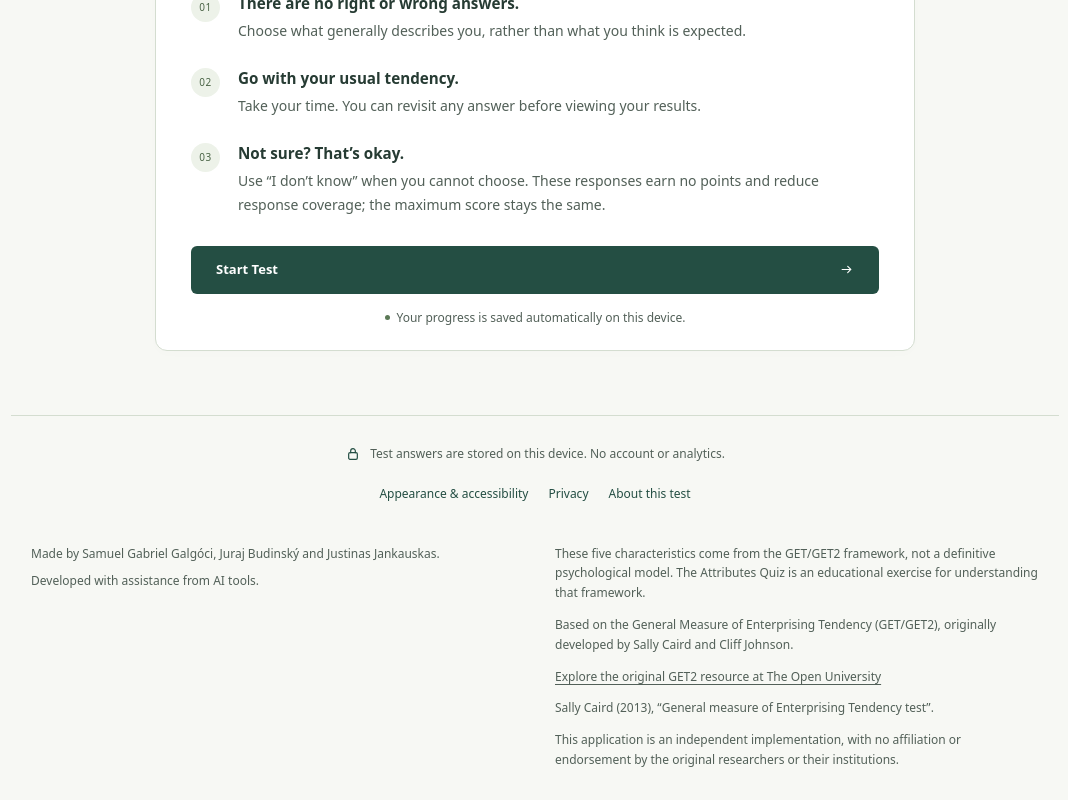
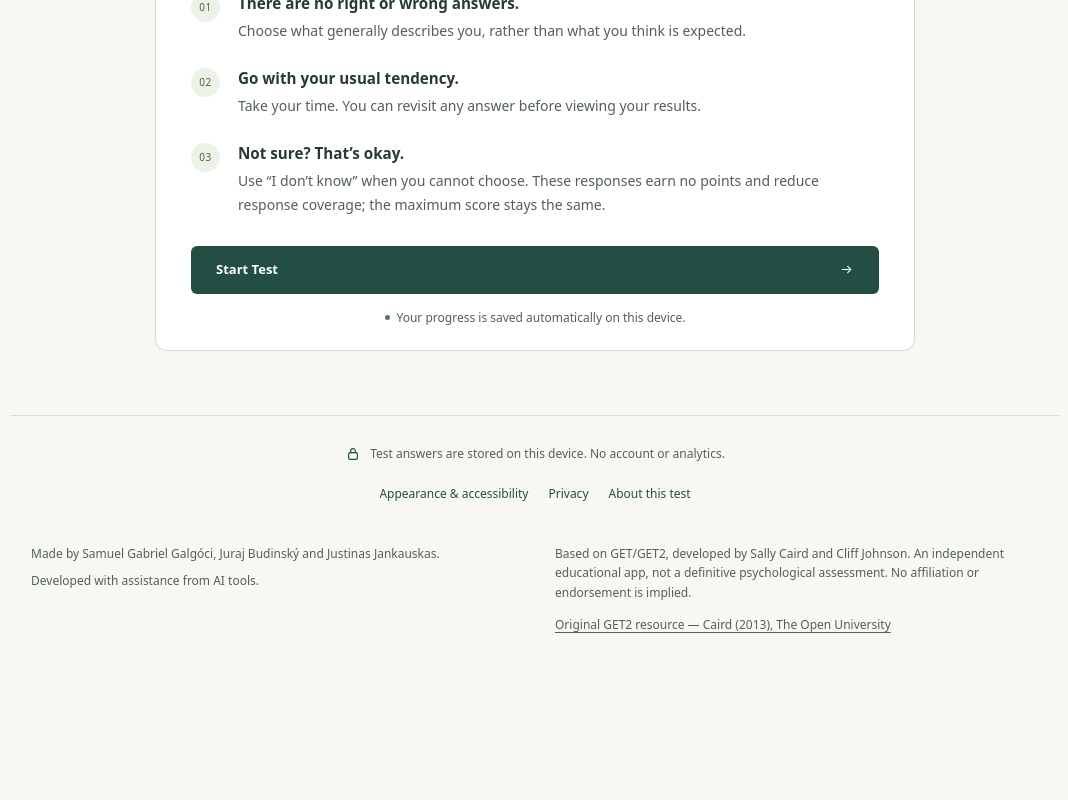
Before and after one commit to SamoGG/Introduction-to-Entrepreneurship, a React (Vite) app: page / in a window 1280 px wide. Shown: the part 640-1440 px from the top of the page, without its empty margins (105-1173 px from the left). After the commit the page ends 1305 px from the top, so only its background shows below. Built offline with nearby package versions, Linux system fonts and the light colour scheme.

Commit message:
footer fixes

```diff
--- a/src/App.tsx
+++ b/src/App.tsx
@@ -359,7 +359,7 @@ export default function App() {
       <p className="footer-credit">{t.madeBy}</p>
       <p className="footer-credit">{t.aiDisclosure}</p>
       </div>
-      <SourceReference language={language} study />
+      <SourceReference language={language} compact />
       </div>
     </footer>
     {panel && <Modal title={panelTitle} closeLabel={t.close} onClose={() => setPanel(null)}>
--- a/src/components/SourceReference.tsx
+++ b/src/components/SourceReference.tsx
@@ -1,11 +1,11 @@
 import { translations } from '../i18n/translations.ts';
 import type { Language } from '../lib/storage.ts';
 
-export function SourceReference({ language, study = false }: { language: Language; study?: boolean }) {
+export function SourceReference({ language, compact = false }: { language: Language; compact?: boolean }) {
   const t = translations[language];
+  if (compact) return <aside className="source-reference"><p>{t.footerSource}</p><p><a href="https://oro.open.ac.uk/5393/" target="_blank" rel="noopener noreferrer">{t.footerSourceLink}</a></p></aside>;
   return <aside className="source-reference">
-    <p>{study ? t.sourceStudy : t.sourceAttribution}</p>
-    {study && <p>{t.sourceAttribution}</p>}
+    <p>{t.sourceAttribution}</p>
     <p><a href="https://oro.open.ac.uk/5393/" target="_blank" rel="noopener noreferrer">{t.sourceLink}</a></p>
     <p>{t.sourceCitation}</p><p>{t.sourceIndependence}</p>
   </aside>;
--- a/src/i18n/translations.ts
+++ b/src/i18n/translations.ts
@@ -3,6 +3,9 @@ import type { Language } from '../lib/storage.ts';
 // TODO before public deployment: add verified site operator/privacy contact to both languages.
 // TODO: verify licensing separately before public deployment.
 const en = {
+  footerSource: 'Based on GET/GET2, developed by Sally Caird and Cliff Johnson. An independent educational app, not a definitive psychological assessment. No affiliation or endorsement is implied.',
+  footerSourceLink: 'Original GET2 resource — Caird (2013), The Open University',
+
   sourceAttribution: 'Based on the General Measure of Enterprising Tendency (GET/GET2), originally developed by Sally Caird and Cliff Johnson.',
   sourceLink: 'Explore the original GET2 resource at The Open University',
   sourceCitation: 'Sally Caird (2013), “General measure of Enterprising Tendency test”.',
@@ -200,6 +203,9 @@ const en = {
 };
 
 const el: typeof en = {
+  footerSource: 'Βασίζεται στο GET/GET2, που ανέπτυξαν η Sally Caird και ο Cliff Johnson. Ανεξάρτητη εκπαιδευτική εφαρμογή, όχι οριστική ψυχολογική αξιολόγηση. Δεν υποδηλώνεται σύνδεση ή έγκριση από τους δημιουργούς ή τα ιδρύματά τους.',
+  footerSourceLink: 'Πρωτότυπη πηγή GET2 — Caird (2013), Ανοικτό Πανεπιστήμιο του Ηνωμένου Βασιλείου',
+
   sourceAttribution: 'Η εφαρμογή βασίζεται στο εργαλείο μέτρησης της γενικής επιχειρηματικής τάσης (GET/GET2), που ανέπτυξαν αρχικά η Sally Caird και ο Cliff Johnson.',
   sourceLink: 'Δείτε την πρωτότυπη πηγή του GET2 στο Ανοικτό Πανεπιστήμιο του Ηνωμένου Βασιλείου',
   sourceCitation: 'Sally Caird (2013), «General measure of Enterprising Tendency test» (εργαλείο μέτρησης της γενικής επιχειρηματικής τάσης).',
```
Also changed, not shown: 2 other files (tests, documents, lock files or other folders).
